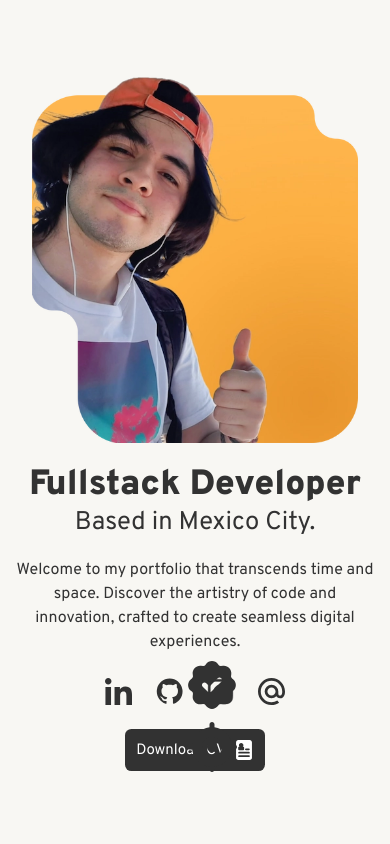
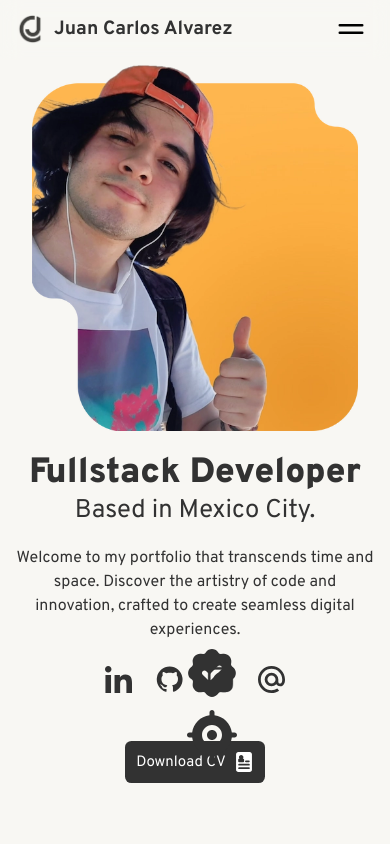
Before and after one commit to AlvarezMar/Portfolio, a React (Vite) app: page / in a window 390 px wide. Shown: the top 844 px of the page. Built offline with nearby package versions, Linux system fonts and the light colour scheme.

Commit message:
Full responsiveness for landing view & burger menu for mobile

```diff
--- a/src/App.css
+++ b/src/App.css
@@ -2,10 +2,14 @@
   text-align: center;
 }
 
+body, html{
+  overflow-x: hidden;
+}
 body{
   margin: 0;
   color: #323232;
 }
+
 
 a{
   font-weight: bold;
--- a/src/App.jsx
+++ b/src/App.jsx
@@ -7,7 +7,17 @@ import Navbar from './components/navbar/Navbar'
 import { Experience } from './views/experience/Experience'
 import { useEffect } from 'react'
 
+import AOS from 'aos';
+import 'aos/dist/aos.css';
+
 function App() {
+
+  AOS.init({
+    duration: 1000,
+    offset: 100,
+    easing: 'ease-in-out',
+    once: true,
+  });
 
   useEffect(() => {
     const handleScroll = (e, targetId) => {
--- a/src/components/header/Header.jsx
+++ b/src/components/header/Header.jsx
@@ -6,7 +6,6 @@ import linkedin from '../../assets/socials/linkedin.svg'
 import mail from '../../assets/socials/mail.svg'
 import cv from '../../assets/elements/cv.svg'
 import pp from '../../assets/WebPhyperlight.webp'
-
 
 function Header(){
 
--- a/src/components/header/Header.module.css
+++ b/src/components/header/Header.module.css
@@ -31,7 +31,7 @@
     gap: 1.5rem;
     align-items: center;
     justify-content: center;
-    padding: 1.5rem 0;
+    padding: 1.5rem 0 3rem 0;
 }
 
 .socials a{
@@ -90,7 +90,6 @@
     }
 
     .profile img{
-
         padding: 0;
         -webkit-box-shadow: 34px 74px 51px -93px rgba(0,0,0,1);
         -moz-box-shadow: 34px 74px 51px -93px rgba(0,0,0,1);
@@ -137,3 +136,10 @@
         margin: 0 0 0 30rem;
     }
 }
+
+@media (max-height: 800px) {
+    .landing{
+        padding-top: 3.5rem;
+    }
+
+}
--- a/src/components/navbar/Navbar.jsx
+++ b/src/components/navbar/Navbar.jsx
@@ -1,16 +1,88 @@
 import styles from './Navbar.module.css'
 import logo from '../../assets/logo.png'
+import menu from '../../assets/elements/menu.svg'
+import { useEffect, useRef, useState } from 'react';
 
 function Navbar(){
+ const [isOpen, setIsOpen] = useState(false);
+  const menuRef = useRef(null);
+
+  const toggleMenu = () => {
+    setIsOpen(prev => !prev); // Toggle isOpen state
+  };
+
+  const closeMenu = () => {
+    setIsOpen(false);
+  };
+
+  useEffect(() => {
+    function handleScroll() {
+        closeMenu(); // Cierra el menú si se hace scroll y está abierto
+    }
+
+    window.addEventListener('scroll', handleScroll);
+
+    return () => {
+      window.removeEventListener('scroll', handleScroll);
+    };
+  }, [isOpen]);
+
+  useEffect(() => {
+    function handleClickOutside(event) {
+      if (menuRef.current && !menuRef.current.contains(event.target)) {
+        closeMenu(); // Cierra el menú si se hace clic fuera de él
+      }
+    }
+
+    document.addEventListener('mousedown', handleClickOutside);
+
+    return () => {
+      document.removeEventListener('mousedown', handleClickOutside);
+    };
+  }, []);
+
+  useEffect(() => {
+    function handleLinkClick() {
+      closeMenu(); // Cierra el menú al hacer clic en un enlace del menú
+    }
+
+    document.querySelectorAll(`.${styles.mobile_links} a`).forEach(anchor => {
+      anchor.addEventListener('click', handleLinkClick);
+    });
+
+    return () => {
+      document.querySelectorAll(`.${styles.mobile_links} a`).forEach(anchor => {
+        anchor.removeEventListener('click', handleLinkClick);
+      });
+    };
+  }, []);
 
     return <div className={`${styles.navbar} ${styles.container}`} id='navbar'>
 
-        <div className={`${styles.header}`}>
-            <a href="#home"><img src={logo} alt="" href/></a>
-            <h2>Juan Carlos Alvarez</h2>
+        <div className={styles.background}>
+            <div className={`${styles.header}`}>
+                <a href="#home"><img src={logo} alt="" href/></a>
+                <h2>Juan Carlos Alvarez</h2>
+
+                <button className={styles.menu} onClick={toggleMenu}>
+                    <img src={menu} alt="" width='30px'/>
+                </button>
+            </div>
+
+            <div className={`${styles.mobile_links} ${isOpen ? styles.show : ''}`} id='links' ref={menuRef}>
+                <a href='#home'>Home</a>
+                <a href='#experience'>Experience</a>
+                <a href='#proyects'>Projects</a>
+                <a href='#about'>About</a>
+                <a href='#'>Contact</a>
+            </div>
+
+            <span></span>
+
         </div>
 
-        <span></span>
+
+
 
         <div className={styles.links} id='links'>
             <a href='#home'>Home</a>
--- a/src/components/navbar/Navbar.module.css
+++ b/src/components/navbar/Navbar.module.css
@@ -1,5 +1,15 @@
 .navbar{
-    display: none;
+    position: fixed;
+    z-index: 3;
+    top: 0;
+    width: 100%;
+}
+
+.background{
+    background-color: rgba(248, 247, 243, 0.5);
+    backdrop-filter: blur(10px);
+    -webkit-backdrop-filter: blur(10px);
+
 }
 
 .header{
@@ -8,26 +18,26 @@
     align-items: center;
 
     position: relative;
-    padding: 1.2rem 0 .7rem 0;
-    background-color: rgb(248, 247, 243);
+    padding: .9rem 1rem;
 }
 
 .header img{
-    max-width: 40px;
-    margin-right: 70rem;
+    max-width: 30px;
+    margin-right: .5rem;
 }
 
 .header h2{
-    margin: .8rem 0;
-    left: 50%;
-    transform: translateX(-50%);
-
-    position: absolute;
+    margin: 0;
+    font-size: 1.2rem;
 }
 
+.header button{
+    margin-right: 0;
+    margin-left: auto;
+}
 
 .links{
-    display: flex;
+    display: none;
     justify-content: center;
     gap: 5rem;
     padding: 1rem;
@@ -38,8 +48,6 @@
     background-color: rgba(248, 247, 243, 0.5);
     backdrop-filter: blur(10px);
     -webkit-backdrop-filter: blur(10px);
-
-
 }
 
 .links a{
@@ -50,13 +58,41 @@
     }
 }
 
+.mobile_links{
+    display: none;
+}
+
+.show{
+    display: flex;
+    flex-direction: column;
+    padding: 0 1.5rem;
+    align-items: end;
+}
+
 @media (min-width: 480px){
-    .navbar{
-        display: block;
-        position: fixed;
-        z-index: 3;
-        top: 0;
-        width: 100%;
+    .header{
+        padding: 1.2rem 0 .7rem 0;
+        background-color: rgb(248, 247, 243);
     }
 
+    .header img{
+        max-width: 40px;
+        margin-right: 75rem;
+    }
+
+    .header button{
+        display: none;
+    }
+
+    .header h2{
+        margin: .8rem 0;
+        left: 50%;
+        transform: translateX(-50%);
+
+        position: absolute;
+    }
+
+    .links{
+        display: flex;
+    }
 }
--- a/src/views/home/Home.module.css
+++ b/src/views/home/Home.module.css
@@ -6,3 +6,10 @@
     max-width: 1200px;
     margin: 0 auto;
 }
+
+@media (max-height: 800px) {
+    .home{
+        height: auto;
+    }
+
+}
```
Also changed, not shown: src/assets/elements/menu.svg (added).
